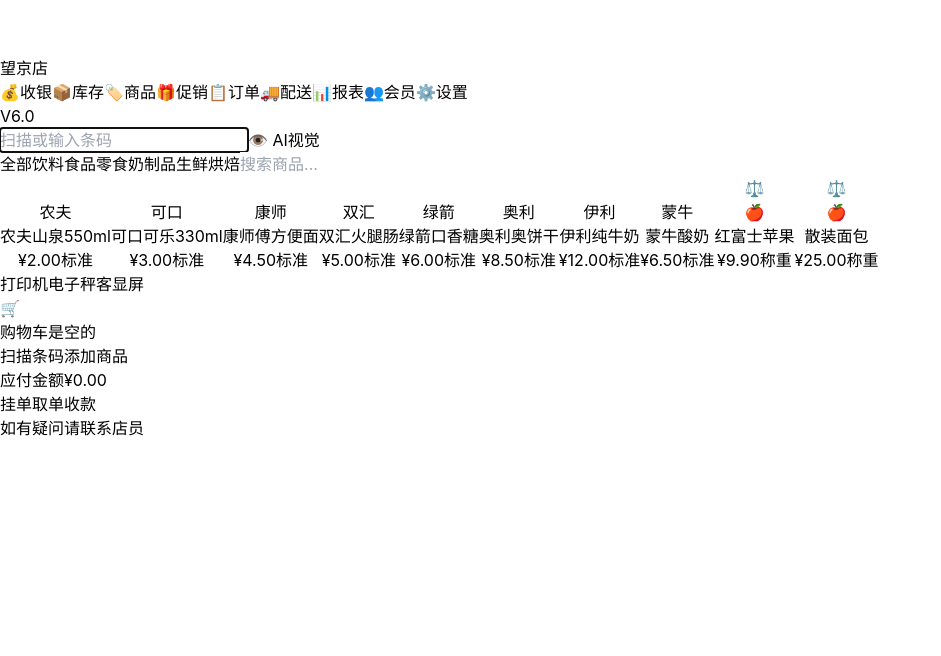
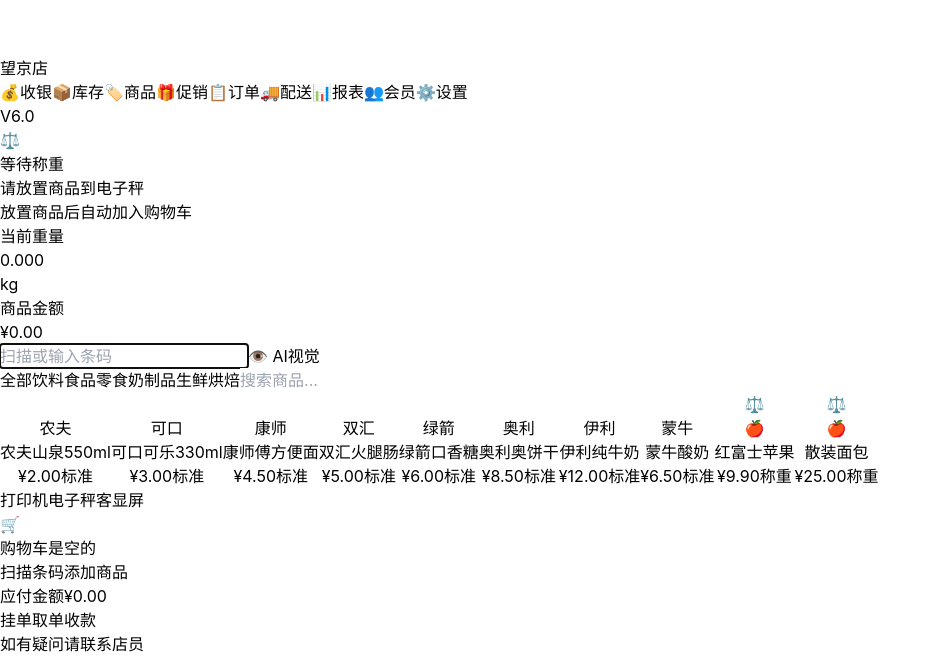
Before and after one commit to hlyg365/hailin-pos, a React (Vite) app in the folder apps/pos-app/: page /pos/cashier in a window 1280 px wide. Shown: the part 2140-2796 px from the top of the page, without its empty margins (0-941 px from the left). Before the commit the page ends 2580 px from the top, so only its background shows below. Built offline with nearby package versions, Linux system fonts and the light colour scheme.

Commit message:
fix: 保留称重显示区，去掉按钮

```diff
--- a/apps/pos-app/src/pages/CashierPage.tsx
+++ b/apps/pos-app/src/pages/CashierPage.tsx
@@ -203,6 +203,32 @@ export default function CashierPage() {
           {activeModule === 'cashier' && (
             <>
               <div className="flex-1 flex flex-col overflow-hidden">
+                {/* 称重商品面板 - 显示称重状态 */}
+                <div className="bg-gradient-to-r from-green-600 to-emerald-600 text-white p-4 mb-4 rounded-xl shadow-lg">
+                  <div className="flex items-center justify-between">
+                    <div className="flex items-center gap-4">
+                      <div className="w-16 h-16 bg-white/20 rounded-xl flex items-center justify-center animate-pulse">
+                        <span className="text-3xl">⚖️</span>
+                      </div>
+                      <div>
+                        <p className="text-sm opacity-80">等待称重</p>
+                        <p className="text-xl font-bold">请放置商品到电子秤</p>
+                        <p className="text-sm opacity-80 mt-1">放置商品后自动加入购物车</p>
+                      </div>
+                    </div>
+                    <div className="flex items-center gap-6">
+                      <div className="text-right">
+                        <p className="text-sm opacity-80">当前重量</p>
+                        <p className="text-4xl font-bold">0.000</p>
+                        <p className="text-sm opacity-80">kg</p>
+                      </div>
+                      <div className="text-right border-l border-white/30 pl-6">
+                        <p className="text-sm opacity-80">商品金额</p>
+                        <p className="text-2xl font-bold text-yellow-200">¥0.00</p>
+                      </div>
+                    </div>
+                  </div>
+                </div>
                 {aiScanResult && (
                   <div className="bg-blue-50 border border-blue-200 rounded-xl p-4 mb-4">
                     <p className="text-blue-700 font-medium mb-2">{aiScanResult.loading ? '正在查询商品...' : `未找到商品: ${aiScanResult.barcode}`}</p>
```
